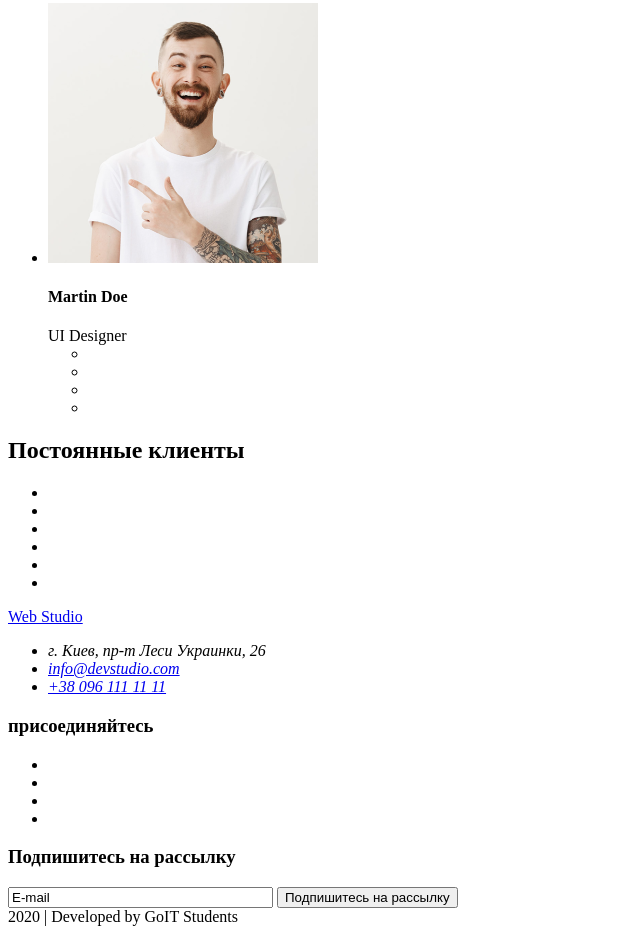
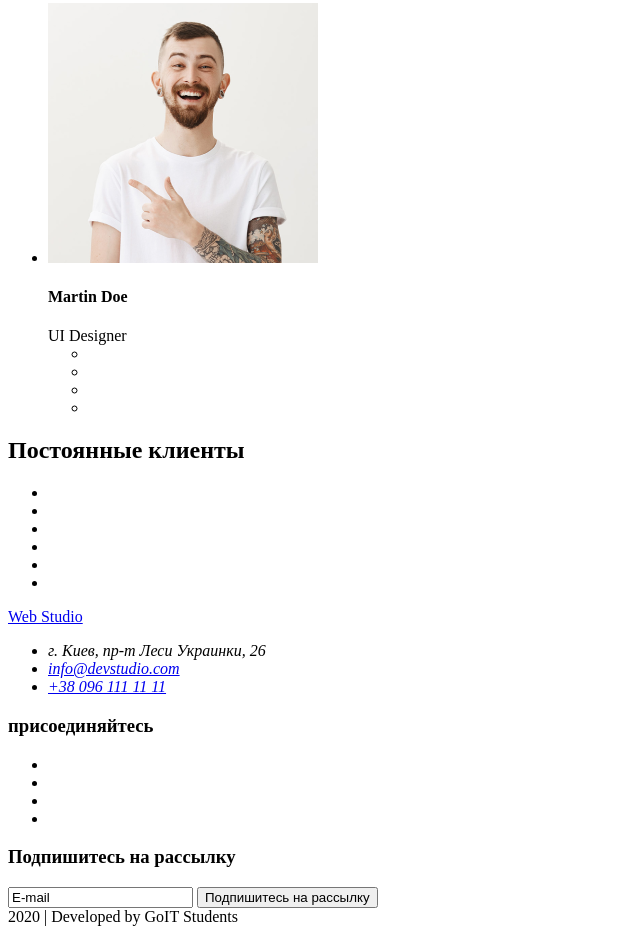
Before and after one commit to IhorShliakhta/goit-markup-hw-01, a plain HTML site: page index.html in a window 1280 px wide. Shown: the part 2945-3879 px from the top of the page, without its empty margins (0-640 px from the left). Drawn offline with Linux system fonts and the light colour scheme.

Commit message:
Update index.html

```diff
--- a/index.html
+++ b/index.html
@@ -155,7 +155,7 @@
     <div class="sing-up">
       <h3>Подпишитесь на рассылку</h3>
       <form action="#">
-        <input type="text" size="30" name="E-mail" value="E-mail">
+        <input type="text" name="E-mail" value="E-mail">
         <input type="submit" value="Подпишитесь на рассылку">
       </form>
     </div>
```
